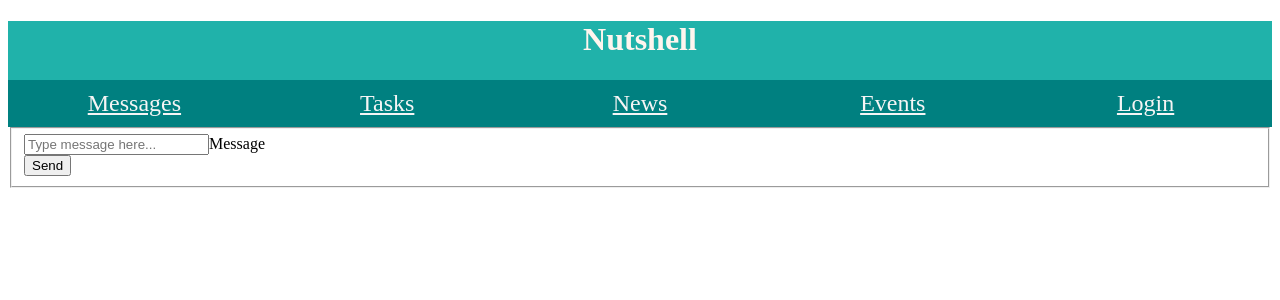
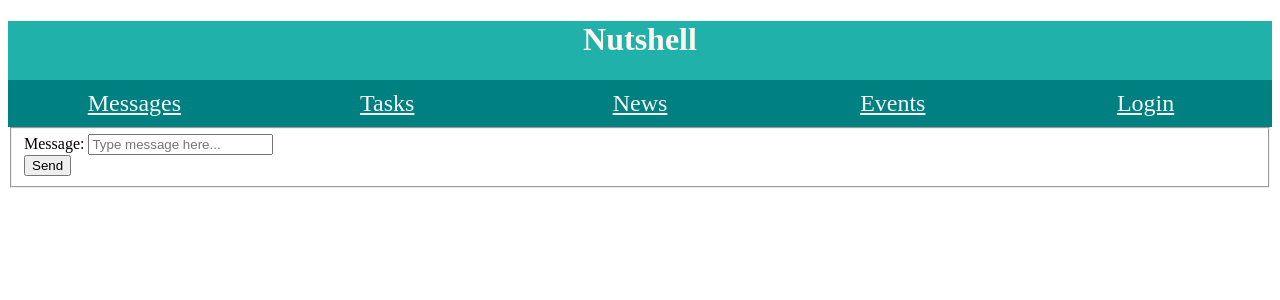
Before and after one commit to nss-day-cohort-38/react-nutshell-twirling-desperados, a React (Create React App) app in the folder react-nutshell-twirling-desperados/: page /addmessage in a window 1280 px wide. Shown: the top 300 px of the page. Built offline with nearby package versions, Linux system fonts and the light colour scheme.

Commit message:
updated message form

```diff
--- a/react-nutshell-twirling-desperados/src/components/messages/AddMessageForm.js
+++ b/react-nutshell-twirling-desperados/src/components/messages/AddMessageForm.js
@@ -30,6 +30,7 @@ const AddMessageForm = props => {
       <form>
         <fieldset>
           <div className="formgrid">
+            <label htmlFor="message">Message: </label>
             <input
               type="text"
               required
@@ -37,7 +38,6 @@ const AddMessageForm = props => {
               id="message"
               placeholder="Type message here..."
             />
-            <label htmlFor="message">Message</label>
           </div>
           <div>
             <button
--- a/react-nutshell-twirling-desperados/src/components/messages/EditMessageForm.js
+++ b/react-nutshell-twirling-desperados/src/components/messages/EditMessageForm.js
@@ -38,6 +38,7 @@ const EditMessageForm = props => {
       <form>
         <fieldset>
           <div className="formgrid">
+            <label htmlFor="Message">Message: </label>
             <input
               type="text"
               required
@@ -46,17 +47,21 @@ const EditMessageForm = props => {
               id="message"
               value={message.message}
             />
-                    <label htmlFor="message">Message</label>
           </div>
           <div>
-                <button type="button" disabled={isLoading}
+            <button
+              type="button"
+              disabled={isLoading}
               onClick={updateExistingMessage}
-                className="btn btn-primary">Submit</button>
+              className="btn btn-primary"
+            >
+              Submit
+            </button>
           </div>
         </fieldset>
       </form>
     </>
-  )
+  );
 };
 
 export default EditMessageForm;
```
Lines whose indentation alone changed are shown as unchanged.
